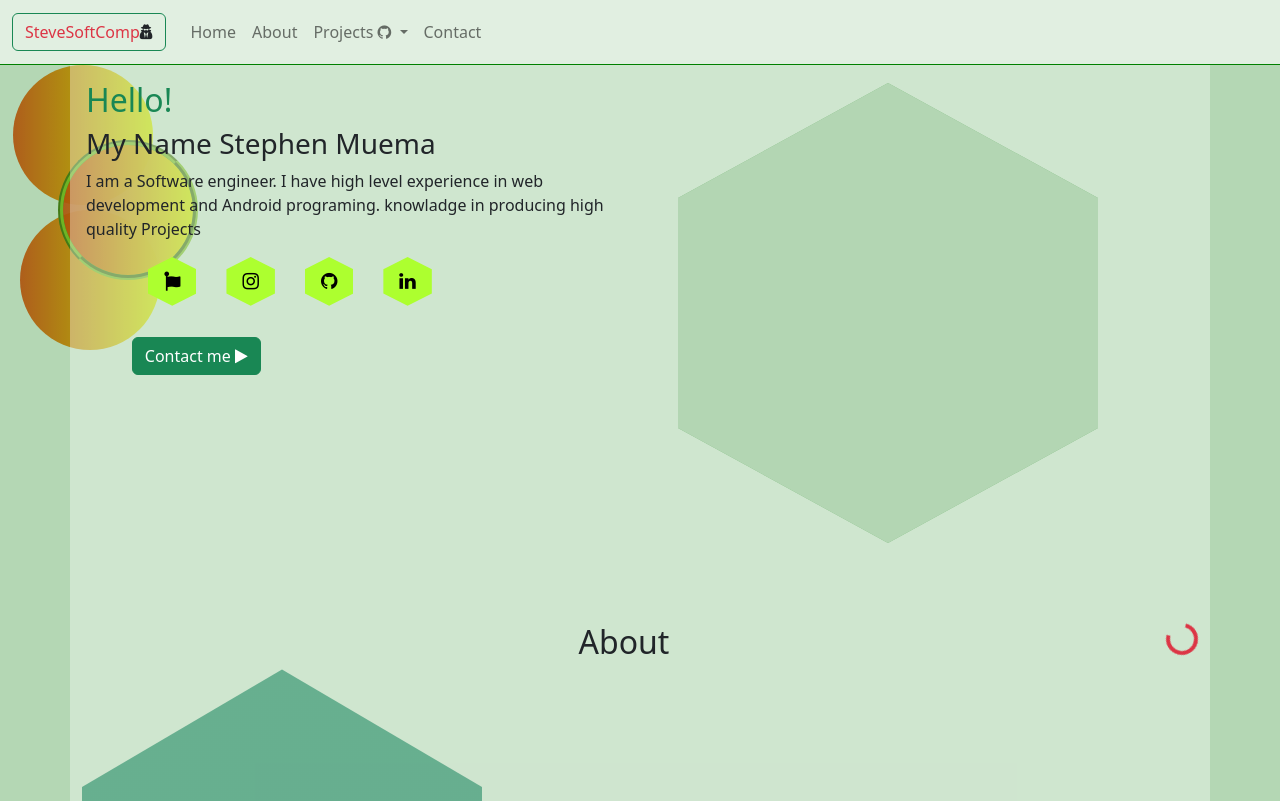
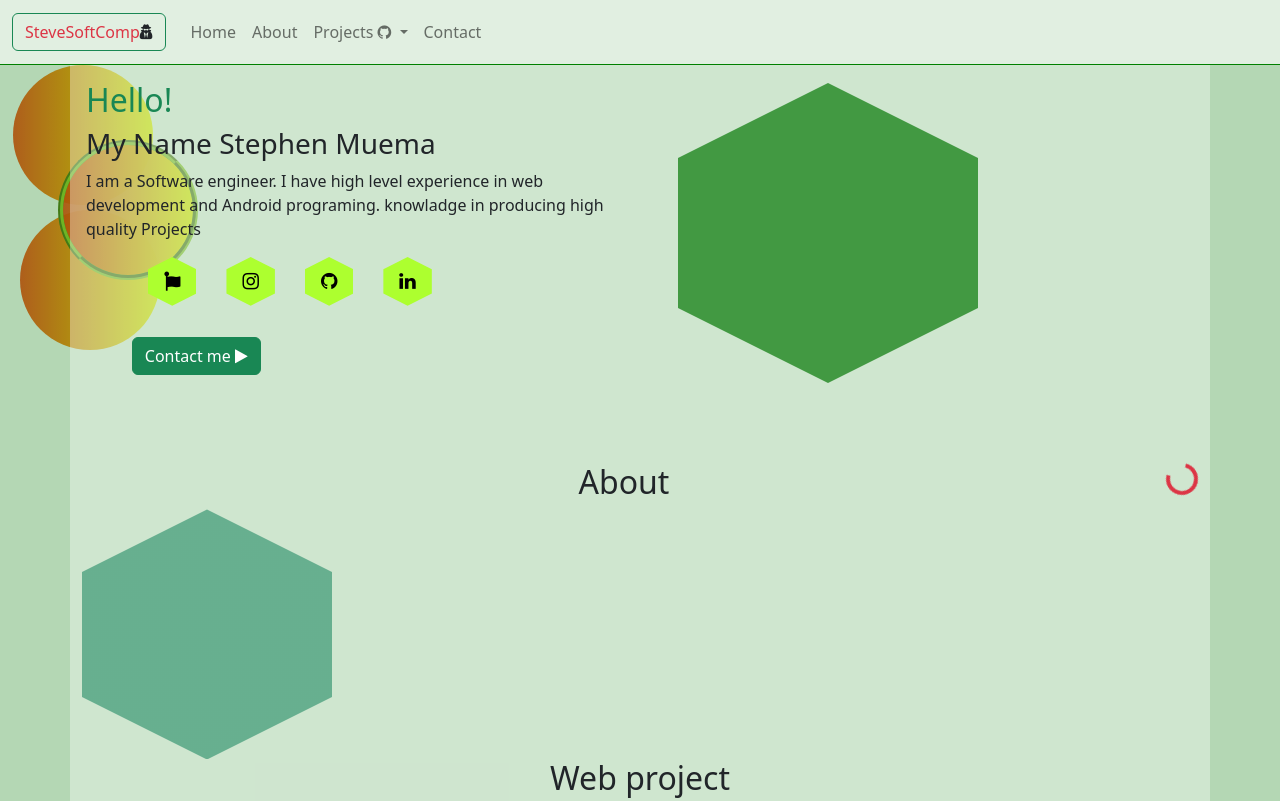
Before and after one commit to Stephen11221/Portifolio-webpage, a plain HTML site: page index.html in a window 1280 px wide. Shown: the top 801 px of the page. Drawn offline with nearby package versions, Linux system fonts and the light colour scheme.

Commit message:
Add files via upload

```diff
--- a/style.css
+++ b/style.css
@@ -81,16 +81,15 @@ nav{
 .img-frame {
     background: rgba(8, 122, 8, 0.7);
     clip-path: polygon(50% 0%, 100% 25%, 100% 75%, 50% 100%, 0% 75%, 0% 25%);
-    width: 420px;
+    width: 300px;
     margin-top: 10px;
     margin-left: 30px;
-    height: 460px;
+    height: 300px;
 }
 
 .img-frame img {
     margin-top: -15px;
     margin-left: -20px;
-    width: 500px;
     background: rgba(255, 255, 255, 0.6);
     height: 500px;
 }
@@ -98,8 +97,8 @@ nav{
 .img-frame-about {
     background: linear-gradient(180deg, rgba(0, 120, 80, 0.5), rgba(0, 120, 80, 0.5));
     clip-path: polygon(50% 0%, 100% 25%, 100% 75%, 50% 100%, 0% 75%, 0% 25%);
-    width: 400px;
-    height: 470px;
+    width: 250px;
+    height: 250px;
 
 }
 
```
